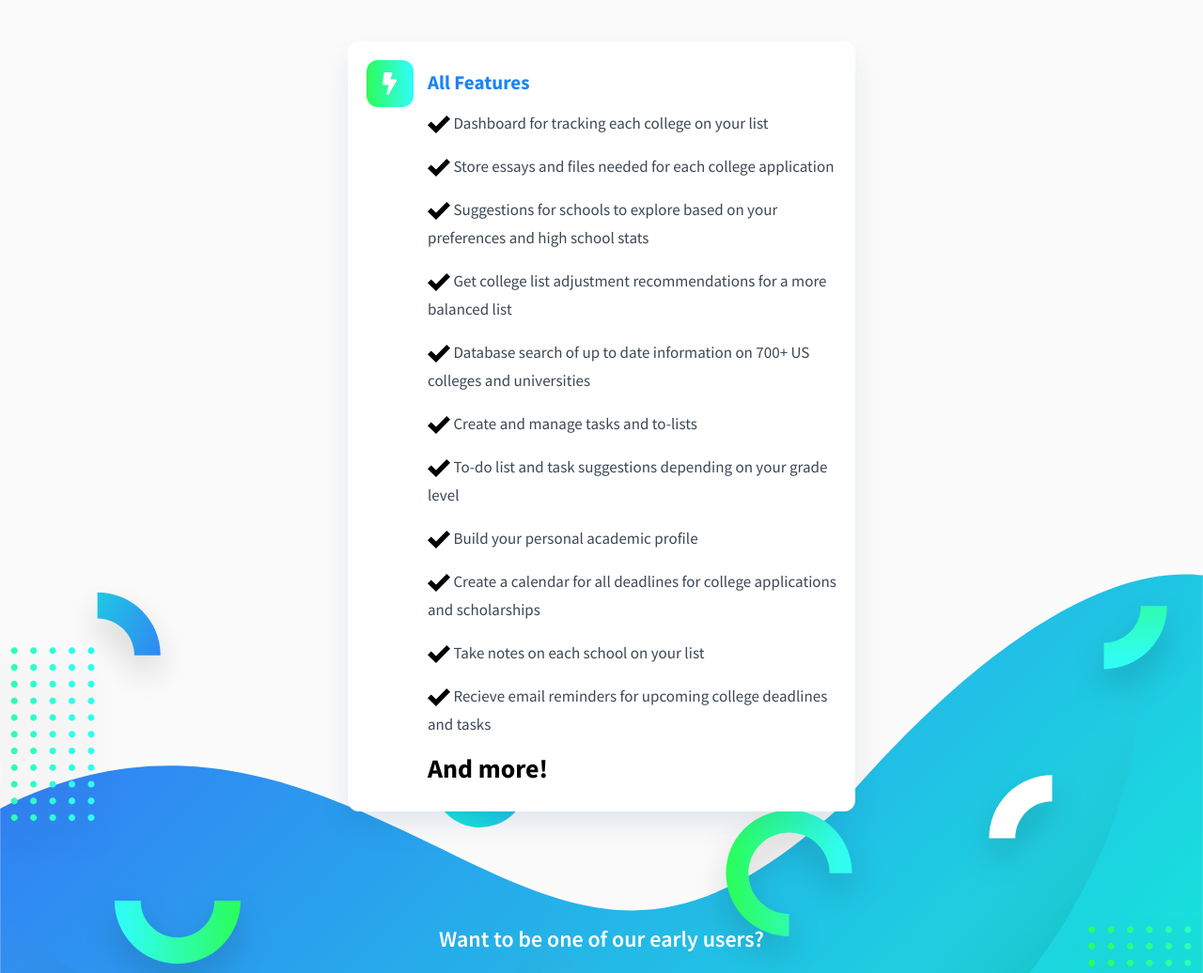
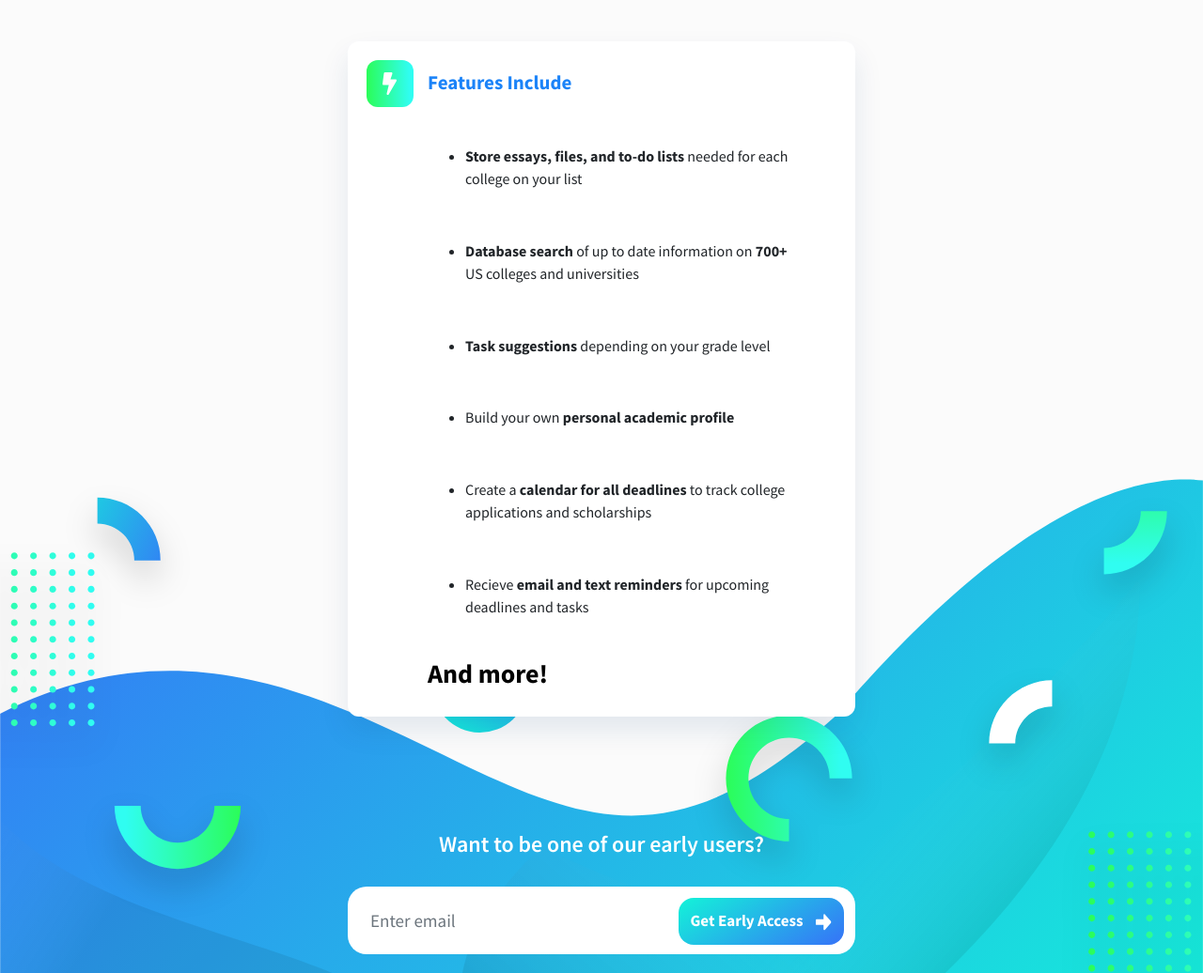
Before and after one commit to easiruwa/froshlabs-landing, a website: page app/index.html in a window 1280 px wide. Shown: the part 1600-2636 px from the top of the page at 94% size. Drawn offline with Linux system fonts and the light colour scheme.

Commit message:
Updating weird text on landing page and condesing features section

```diff
--- a/app/index.html
+++ b/app/index.html
@@ -117,27 +117,42 @@
               <img src="img/ico-bolt-coral.svg" alt="" class="ico" />
 
               <div class="card-content">
-                  <h1 class="title">All Features</h1>
-                  <p class="content">
-                    <img src="img/checkmark.svg" alt="" class="ico" /> Dashboard for tracking each college on your list
-                  </p>
-                  <p class="content">
-                    <img src="img/checkmark.svg" alt="" class="ico" /> Store essays and files needed for each college application
-                  </p>
-                  <p class="content">
-                    <img src="img/checkmark.svg" alt="" class="ico" /> Suggestions for schools to explore based on your preferences and high school stats
-                  </p>
-                  <p class="content">
-                    <img src="img/checkmark.svg" alt="" class="ico" /> Get college list adjustment recommendations for a more balanced list
+                  <h1 class="title">Features Include</h1>
+
+                  <ul style="margin-right: 10%;">
+                    <li style="margin-top: 15%;">
+                      <span style="white-space: normal;"> <b>Store essays, files, and to-do lists</b> needed for each college on your list</span>
+                    </li>
+                    <li style="margin-top: 15%;">
+                      <span style="white-space: normal;"> <b>Database search</b> of up to date information on <b>700+</b> US colleges and universities</span>
+                    </li>
+                    <li style="margin-top: 15%;">
+                      <b>Task suggestions</b> depending on your grade level
+                    </li>
+                    <li style="margin-top: 15%;">
+                      Build your own <b>personal academic profile</b>
+                    </li>
+                    <li style="margin-top: 15%;">
+                      Create a <b>calendar for all deadlines</b> to track college applications and scholarships
+                    </li style="margin-top: 15%;">
+                    <li style="margin-top: 15%;">
+                      <p class="content">Recieve <b>email and text reminders</b> for upcoming deadlines and tasks </p>
+                    </li>
+
+
+                  </ul>
+
+
+
+
+                  <!-- <p class="content">
+                   <span style="white-space: nowrap;"> <img src="img/checkmark.svg" alt="" class="ico" /> Store essays, files, and to-do lists needed for each college on your list</span>
                   </p>
                   <p class="content">
                     <img src="img/checkmark.svg" alt="" class="ico" /> Database search of up to date information on 700+ US colleges and universities
                   </p>
                   <p class="content">
-                    <img src="img/checkmark.svg" alt="" class="ico" /> Create and manage tasks and to-lists
-                  </p>
-                  <p class="content">
-                    <img src="img/checkmark.svg" alt="" class="ico" /> To-do list and task suggestions depending on your grade level
+                    <img src="img/checkmark.svg" alt="" class="ico" /> Task suggestions depending on your grade level
                   </p>
                   <p class="content">
                     <img src="img/checkmark.svg" alt="" class="ico" /> Build your personal academic profile
@@ -146,12 +161,9 @@
                     <img src="img/checkmark.svg" alt="" class="ico" /> Create a calendar for all deadlines for college applications and scholarships
                   </p>
                   <p class="content">
-                    <img src="img/checkmark.svg" alt="" class="ico" /> Take notes on each school on your list
-                  </p>
-                  <p class="content">
                     <img src="img/checkmark.svg" alt="" class="ico" /> Recieve email reminders for upcoming college deadlines and tasks
-                  </p>
-                  <h3 style="color: black; font-weight: 900;">And more!</h3>
+                  </p> -->
+                  <h3 style="color: black; font-weight: 900; margin-top: 10%;">And more!</h3>
                 </div>
               </div>
             </div>
```
Also changed, not shown: dist/index.html.
